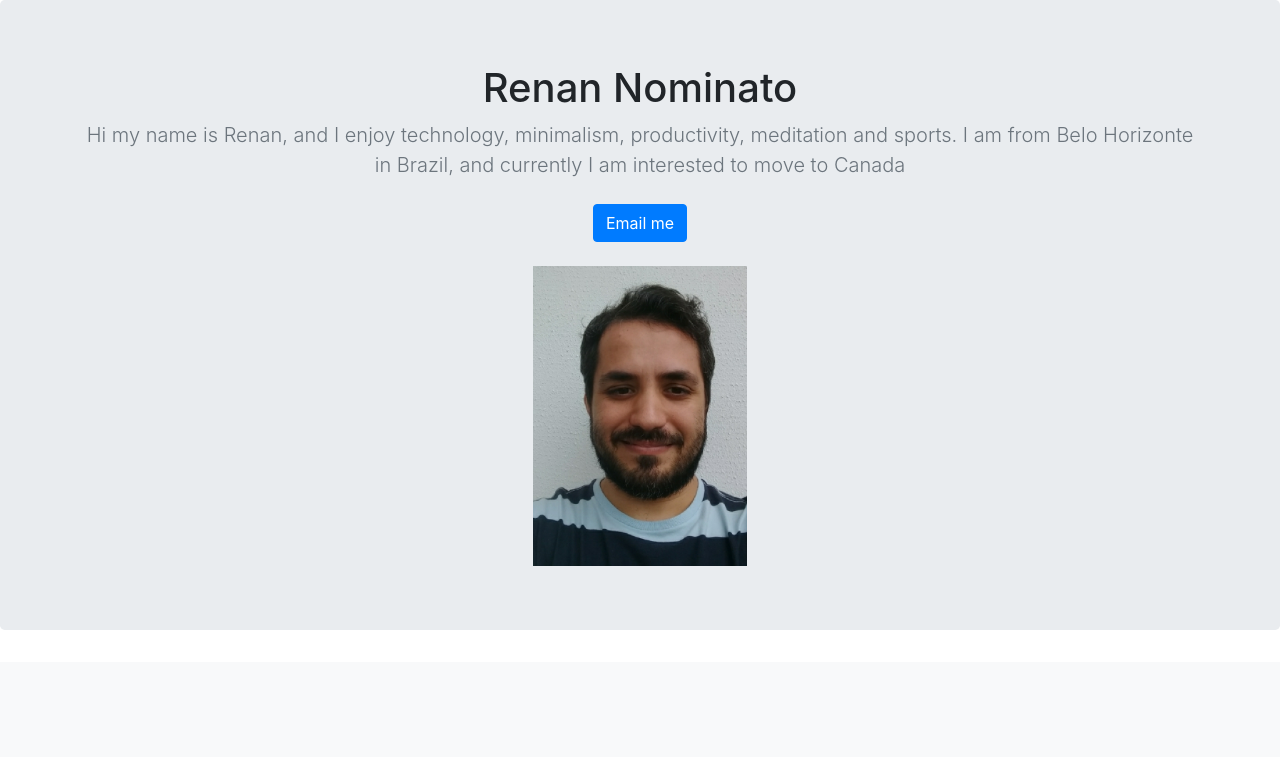
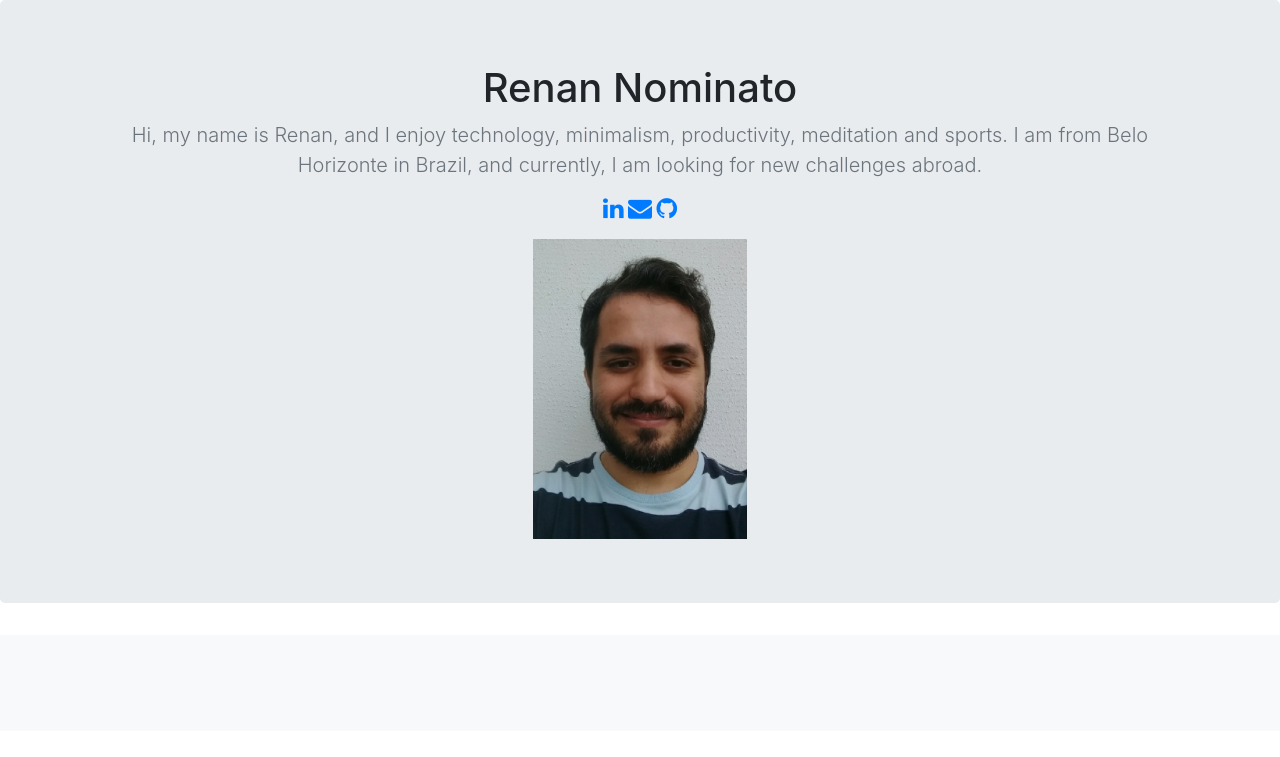
Before and after one commit to lsantiago82/portfolio-project, a Django app: page / in a window 1280 px wide. Shown: the top 757 px of the page. Run offline with Django 3.2, Linux system fonts and the light colour scheme; data that the repository does not hold is empty; some libraries are stand-ins or nearby versions.

Commit message:
html updated

```diff
--- a/jobs/templates/jobs/home.html
+++ b/jobs/templates/jobs/home.html
@@ -6,7 +6,7 @@
     <meta name="viewport" content="width=device-width, initial-scale=1, shrink-to-fit=no">
     <meta name="description" content="">
     <meta name="author" content="Mark Otto, Jacob Thornton, and Bootstrap contributors">
-    <meta name="generator" content="Jekyll v3.8.5">
+    <meta name="generator" content="Jekyll v3.8.5"><link rel="stylesheet" href="https://cdnjs.cloudflare.com/ajax/libs/font-awesome/4.7.0/css/font-awesome.min.css">
     <title>Renan Nominato</title>
 
     <link rel="canonical" href="https://getbootstrap.com/docs/4.3/examples/album/">
@@ -39,9 +39,11 @@
   <section class="jumbotron text-center">
     <div class="container">
       <h1 class="jumbotron-heading">Renan Nominato</h1>
-      <p class="lead text-muted">Hi my name is Renan, and I enjoy technology, minimalism, productivity, meditation and sports. I am from Belo Horizonte in Brazil, and currently I am interested to move to Canada</p>
+      <p class="lead text-muted">Hi, my name is Renan, and I enjoy technology, minimalism, productivity, meditation and sports. I am from Belo Horizonte in Brazil, and currently, I am looking for new challenges abroad.</p>
       <p>
-        <a href="mailto:rnominato@gmail.com" class="btn btn-primary my-2">Email me</a>
+          <a href="https://www.linkedin.com/in/renan-nominato-abb2411b/" class="fa fa-linkedin" style="font-size:24px"></a>
+          <a href="mailto:rnominato@gmail.com" class="fa fa-envelope" style="font-size:24px"></a>
+          <a href="https://github.com/rnominato" class="fa fa-github" style="font-size:24px"></a>
       </p>
       <img src="{% static 'rnos.jpg' %}" height="300"></img>
     </div>
```
